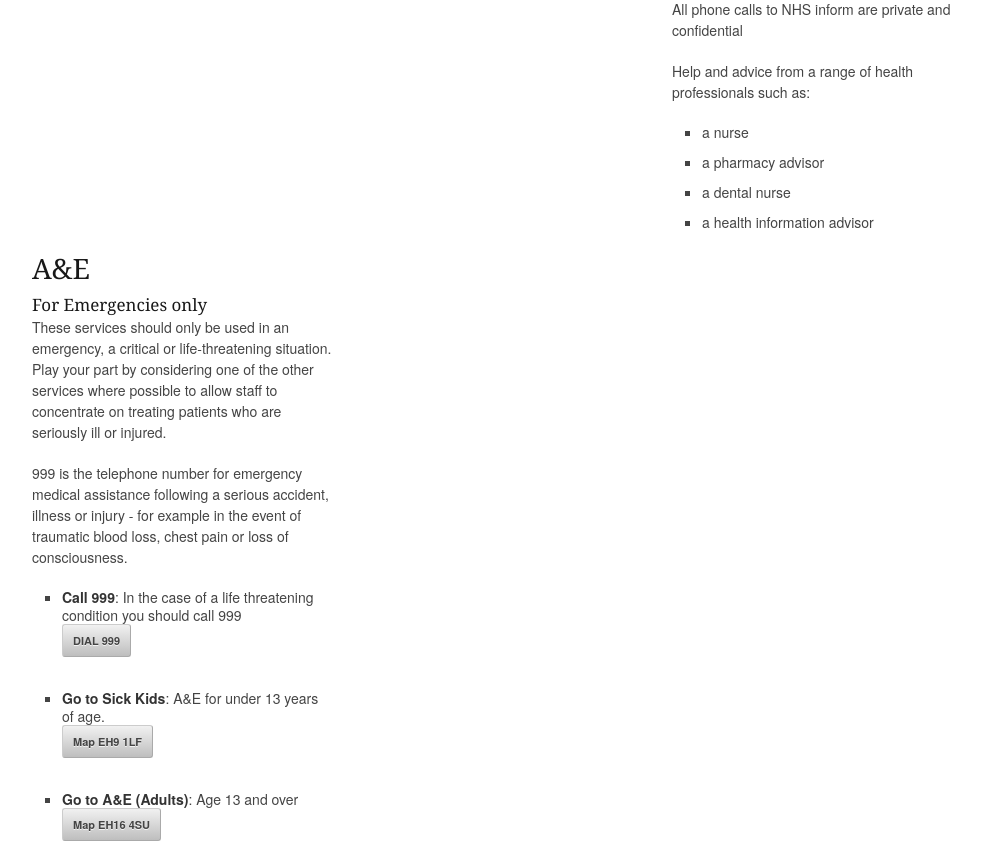
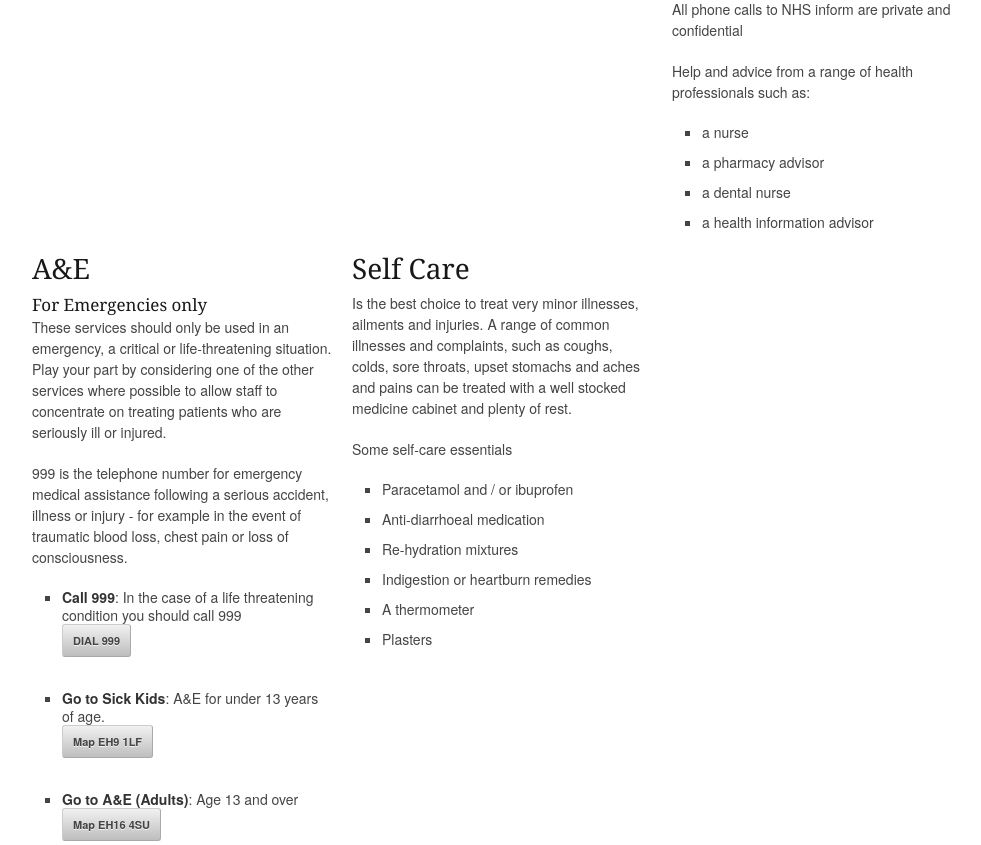
Before and after one commit to nhshackscotland/nhsquickhelp, a PHP site: page /details.html in a window 1280 px wide. Shown: the part 1076-1921 px from the top of the page, without its empty margins (138-1119 px from the left). Run offline with PHP 8.4, Linux system fonts and the light colour scheme.

Commit message:
add self care

```diff
--- a/quickhelp/details.html
+++ b/quickhelp/details.html
@@ -70,8 +70,8 @@
 		</div>
 		-->
 
-		<div class="one-third column">
-			<h3 id='localservices'>Local Services</h3>
+		<div class="one-third column" id='localservices'>
+			<h3 >Local Services</h3>
 			<p>Local health care & support is available from:</p>
 			<ul class="square">
 				<li><strong>GP</strong>: For your general health issues</li>
@@ -84,8 +84,8 @@
 				</li>
 			</ul>
 		</div>
-		<div class="one-third column">
-			<h3 id='gp'>GP</h3>
+		<div class="one-third column" id='gp'>
+			<h3 >GP</h3>
 			<p>
 			If you have an illness or injury that won't go away that isn't life
 			threatening, contact your GP surgery first if possible to make an
@@ -98,8 +98,8 @@
 				<li><a href="http://www.nhs24.com/FindLocal" class="button">Find your local GP practices</a></li>
 			</ul>
 		</div>
-        <div class="one-third column">
-			<h3 id='pharmacy'>Pharmacy</h3>
+        <div class="one-third column" id='pharmacy'>
+			<h3 >Pharmacy</h3>
 			<p>
 			The pharmacy is an accessible health resource for you and your
 			    family.
@@ -114,8 +114,8 @@
 				<li><a href="http://www.nhs24.com/FindLocal" class="button">Find your local pharmacies</a></li>
 			</ul>
 		</div>
-		<div class="one-third column">
-			<h3 id='minorinjuries'>The Minor Injuries Clinic</h3>
+		<div class="one-third column" id='minorinjuries'>
+			<h3 >The Minor Injuries Clinic</h3>
 			<h5>Open seven days a week 8am-9pm</h5>
 			<ul class="square">
 			<li><strong>Phone</strong>:  <a href="tel:01315371330" class="button">0131 537 1330</a></li>
@@ -134,8 +134,8 @@
                 <li>advice and health promotion</li>
 			</ul>
 		</div>
-		<div class="one-third column">
-			<h3 id='nhs24'>NHS 24</h3>
+		<div class="one-third column" id='nhs24'>
+			<h3 >NHS 24</h3>
 			<p>
 			    If you’re ill when your doctor’s surgery is closed and you feel
 			    it can’t wait until it re-opens, call NHS 24 on 08454 24 24 24.
@@ -150,8 +150,8 @@
 		    <li><strong>Website</strong>: <a href=http://www.nhs24.com >
 		                                    www.nhs24.com</a></li>
 		</div>
-		<div class="one-third column">
-			<h3 id='nhsinform'>NHS inform</h3>
+		<div class="one-third column" id='nhsinform'>
+			<h3 >NHS inform</h3>
 			<h5>Health Information you can trust</h5>
 			<p>NHS inform Helpline can give you information about illnesses and
 			    conditions, treatments, NHS services and other support services.
@@ -174,8 +174,8 @@
 				<li>a health information advisor</li>
 			</ul>
 		</div>
-        <div class="one-third column">
-			<h3 id='aande'>A&E</h3>
+        <div class="one-third column" id='aande'>
+			<h3 >A&E</h3>
 			<h5>For Emergencies only</h5>
 			<p>
 			These services should only be used in an emergency, a critical or
@@ -202,6 +202,28 @@
 				    </li>
 			</ul>
 		</div>
+        <div class="one-third column" id='selfcare'>
+			<h3 >Self Care</h3>
+			<p>
+			Is the best choice to treat very minor illnesses, ailments and
+			injuries.
+			A range of common illnesses and complaints, such as coughs, colds,
+			sore throats, upset stomachs and aches and pains can be treated with
+			a well stocked medicine cabinet and plenty of rest.
+            </p>
+            <p>
+            Some self-care essentials
+            </p>
+			<ul class="square">
+				<li> Paracetamol and / or ibuprofen</li>
+                <li>Anti-diarrhoeal medication</li>
+                <li>Re-hydration mixtures</li>
+                <li>Indigestion or heartburn remedies</li>
+                <li>A thermometer</li>
+                <li>Plasters</li>
+			</ul>
+		</div>
+
 
 	</div><!-- container -->
 
--- a/quickhelp/stylesheets/base.css
+++ b/quickhelp/stylesheets/base.css
@@ -57,7 +57,9 @@
 		-webkit-font-smoothing: antialiased; /* Fix for webkit rendering */
 		-webkit-text-size-adjust: 100%;
  }
-
+    :target {
+        background-color: #ffa;
+    }
 
 /* #Typography
 ================================================== */
```
Also changed, not shown: quickhelp/images/apple-touch-icon-114x114.png, quickhelp/images/apple-touch-icon-72x72.png, quickhelp/images/apple-touch-icon.png, quickhelp/images/favicon.ico, 1 other file.
